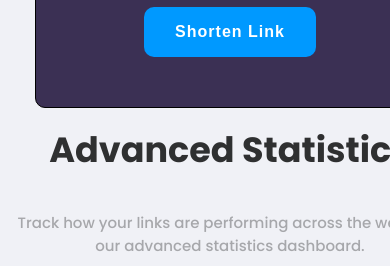
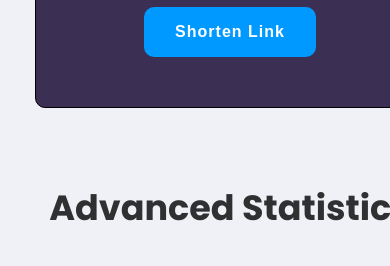
Before and after one commit to aolamide/url-shortener, a website: page public/index.html in a window 390 px wide. Shown: the part 824-1090 px from the top of the page. Drawn offline with Linux system fonts and the light colour scheme.

Commit message:
fix stat height

```diff
--- a/public/style.css
+++ b/public/style.css
@@ -310,7 +310,7 @@ hr{
     }
 
 .statistics{
-	height: 430px;
+	height: 460px;
 	width: 500px;
 	display: flex;
 	flex-direction: column;
@@ -585,7 +585,7 @@ img{
 	   margin: 30px;
 	   }
 	.statistics{
-	   height: 400px;
+	   height: 458px;
 	   width: 100%;
 	   padding: 5px;
 	   }
```
